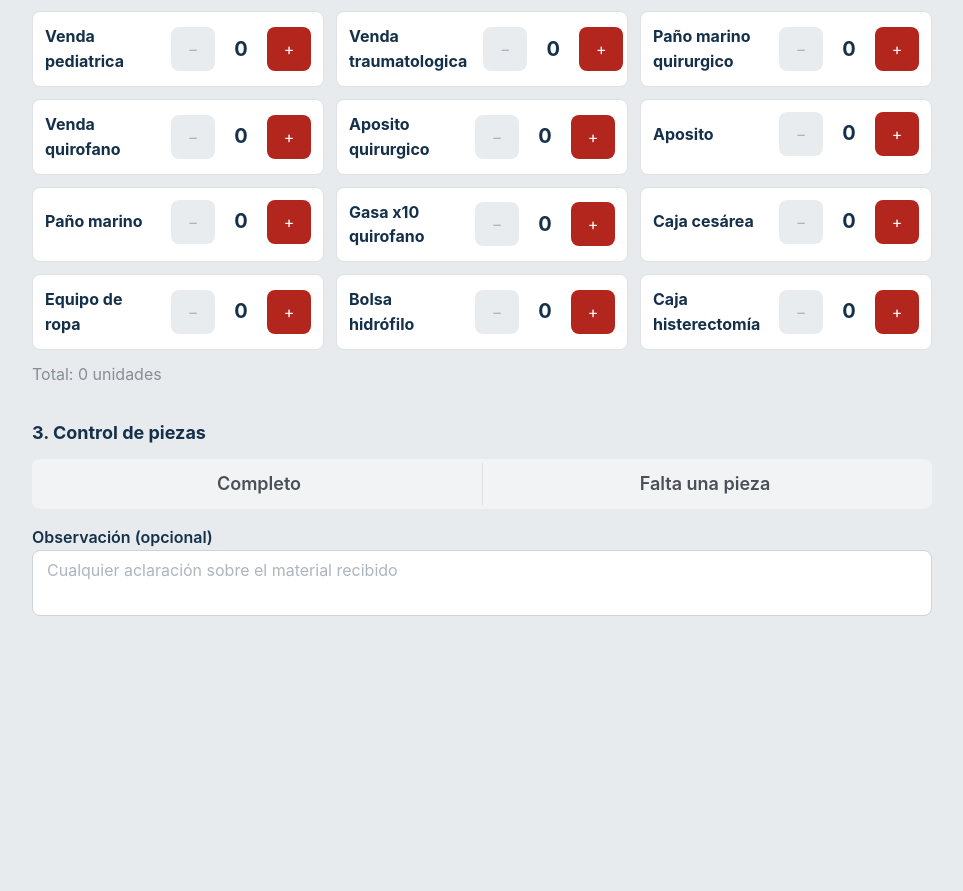
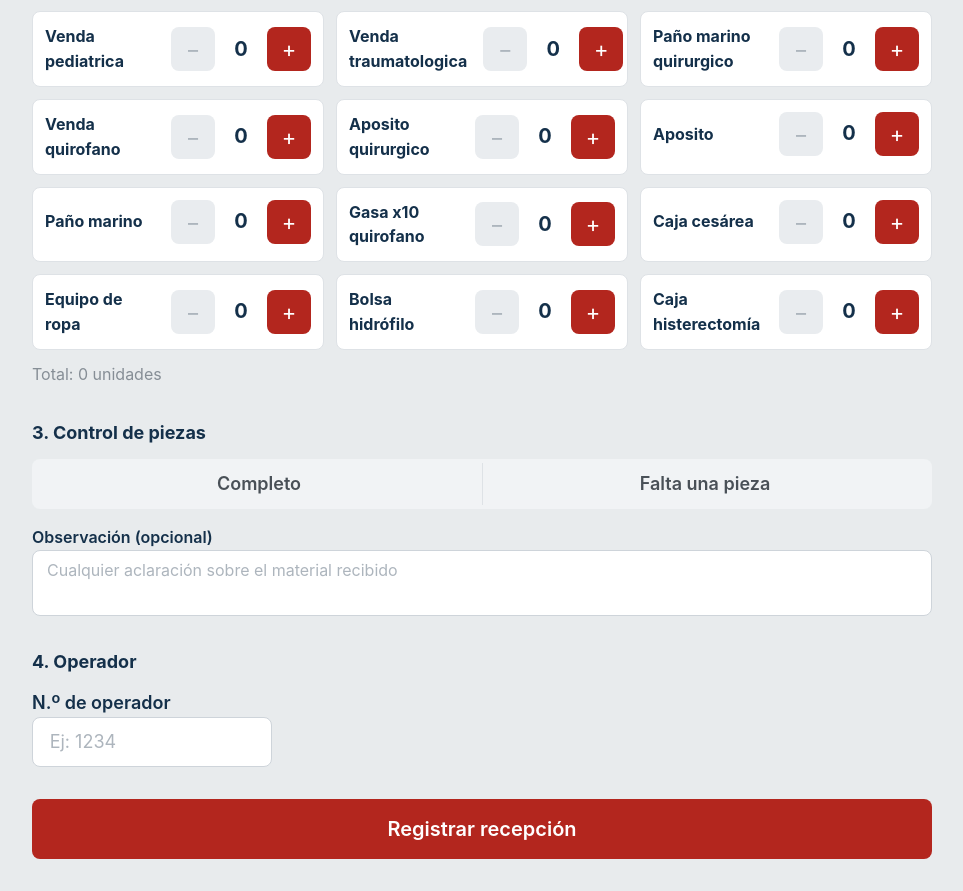
Before and after one commit to hernan-wolf-93/ciclo, a React (Vite) app in the folder frontend/: page /recepcion in a window 1280 px wide. Shown: the part 605-1496 px from the top of the page, without its empty margins (0-963 px from the left). Before the commit the page ends 1253 px from the top, so only its background shows below. Built offline with nearby package versions, Linux system fonts and the light colour scheme.

Commit message:
feat: registrar recepción con validaciones y confirmación (datos de prueba)

```diff
--- a/frontend/src/pages/Recepcion.tsx
+++ b/frontend/src/pages/Recepcion.tsx
@@ -1,7 +1,7 @@
 import { useEffect, useState } from 'react'
-import { ActionIcon, Button, Group, Paper, SegmentedControl, SimpleGrid, Stack, Text, Textarea, Title } from '@mantine/core'
-import { obtenerMateriales, obtenerServicios } from '../services/recepcionService'
-import type { Material, Servicio } from '../types'
+import { ActionIcon, Alert, Button, Group, Paper, SegmentedControl, SimpleGrid, Stack, Text, Textarea, TextInput, Title } from '@mantine/core'
+import { obtenerMateriales, obtenerServicios, registrarRecepcion } from '../services/recepcionService'
+import type { Material, RecepcionCreada, Servicio } from '../types'
 
 export default function Recepcion() {
   const [servicios, setServicios] = useState<Servicio[]>([])
@@ -15,6 +15,12 @@ export default function Recepcion() {
   // * Control de piezas: arranca vacío para que el operador lo elija sí o sí
   const [piezas, setPiezas] = useState<'' | 'completo' | 'falta'>('')
   const [observacion, setObservacion] = useState('')
+
+  // ? Cuando esté el login, el operador sale de la sesión y este campo se va
+  const [operador, setOperador] = useState('')
+  const [enviando, setEnviando] = useState(false)
+  const [error, setError] = useState('')
+  const [registrada, setRegistrada] = useState<RecepcionCreada | null>(null)
 
   // Al entrar a la pantalla traemos los catálogos (por ahora, del mock)
   useEffect(() => {
@@ -37,6 +43,53 @@ export default function Recepcion() {
   }
 
   const totalUnidades = Object.values(cantidades).reduce((suma, c) => suma + c, 0)
+
+  async function registrar() {
+    setRegistrada(null)
+
+    // * Validamos de arriba hacia abajo y avisamos lo primero que falte
+    if (servicioId === null) return setError('Elegí el servicio de origen.')
+    if (totalUnidades === 0) return setError('Cargá al menos un material.')
+    if (piezas === '') return setError('Indicá si el material llegó completo o si falta una pieza.')
+    // ! Si Salica dice que la observación no es obligatoria, borrar la línea de abajo
+    if (piezas === 'falta' && observacion.trim() === '') return setError('Escribí qué pieza falta.')
+    if (operador === '') return setError('Ingresá tu N.º de operador.')
+
+    setError('')
+    setEnviando(true)
+
+    try {
+      // Pasamos de { 3: 2, 12: 1 } a [{ material_id: 3, cantidad: 2 }, ...]
+      const items = Object.entries(cantidades).map(([id, cantidad]) => ({
+        material_id: Number(id),
+        cantidad,
+      }))
+
+      const resultado = await registrarRecepcion({
+        servicio_id: servicioId,
+        operador,
+        items,
+        completo: piezas === 'completo',
+        observacion: observacion.trim() || undefined,
+      })
+
+      setRegistrada(resultado)
+
+      // Limpiamos el formulario para la próxima carga.
+      // El operador queda, porque suele ser la misma persona cargando varias.
+      setServicioId(null)
+      setCantidades({})
+      setPiezas('')
+      setObservacion('')
+    } catch {
+      setError('No se pudo registrar la recepción. Probá de nuevo.')
+    } finally {
+      setEnviando(false)
+    }
+  }
+
+  // Para mostrar el nombre del servicio en la confirmación
+  const servicioRegistrado = servicios.find((s) => s.id === registrada?.servicio_id)
 
   return (
     <Stack gap="xl" maw={900}>
@@ -88,6 +141,7 @@ export default function Recepcion() {
                   <Group gap="xs" wrap="nowrap">
                     <ActionIcon
                       size="xl"
+                      fz={22}
                       variant="default"
                       disabled={cantidad === 0}
                       onClick={() => cambiarCantidad(m.id, -1)}
@@ -102,6 +156,7 @@ export default function Recepcion() {
 
                     <ActionIcon
                       size="xl"
+                      fz={22}
                       color="var(--rojo)"
                       onClick={() => cambiarCantidad(m.id, 1)}
                       aria-label={`Agregar una unidad de ${m.nombre}`}
@@ -155,6 +210,51 @@ export default function Recepcion() {
         />
       </section>
 
+      {/* 4. Operador */}
+      <section>
+        <Text fw={700} size="lg" mb="sm">
+          4. Operador
+        </Text>
+        <TextInput
+          size="lg"
+          maw={240}
+          label="N.º de operador"
+          placeholder="Ej: 1234"
+          inputMode="numeric"
+          value={operador}
+          // Solo dejamos escribir números
+          onChange={(e) => setOperador(e.currentTarget.value.replace(/\D/g, ''))}
+        />
+      </section>
+
+      {error && (
+        <Alert color="red" variant="light">
+          {error}
+        </Alert>
+      )}
+
+          {/* TODO (Salica): mostrar la hora en 24 h → agregar hour12: false y cambiar el "." final por " h." */}
+      {registrada && (
+        <Alert
+          color="green"
+          variant="light"
+          title={`Recepción N.º ${registrada.id} registrada`}
+          withCloseButton
+          onClose={() => setRegistrada(null)}
+        >
+          {registrada.total_items} {registrada.total_items === 1 ? 'unidad' : 'unidades'} de{' '}
+          {servicioRegistrado?.nombre} a las{' '}
+          {new Date(registrada.fecha_hora).toLocaleTimeString('es-AR', {
+            hour: '2-digit',
+            minute: '2-digit',
+          })}
+          .
+        </Alert>
+      )}
+
+      <Button size="xl" color="var(--rojo)" loading={enviando} onClick={registrar}>
+        Registrar recepción
+      </Button>
     </Stack>
   )
 }
```
